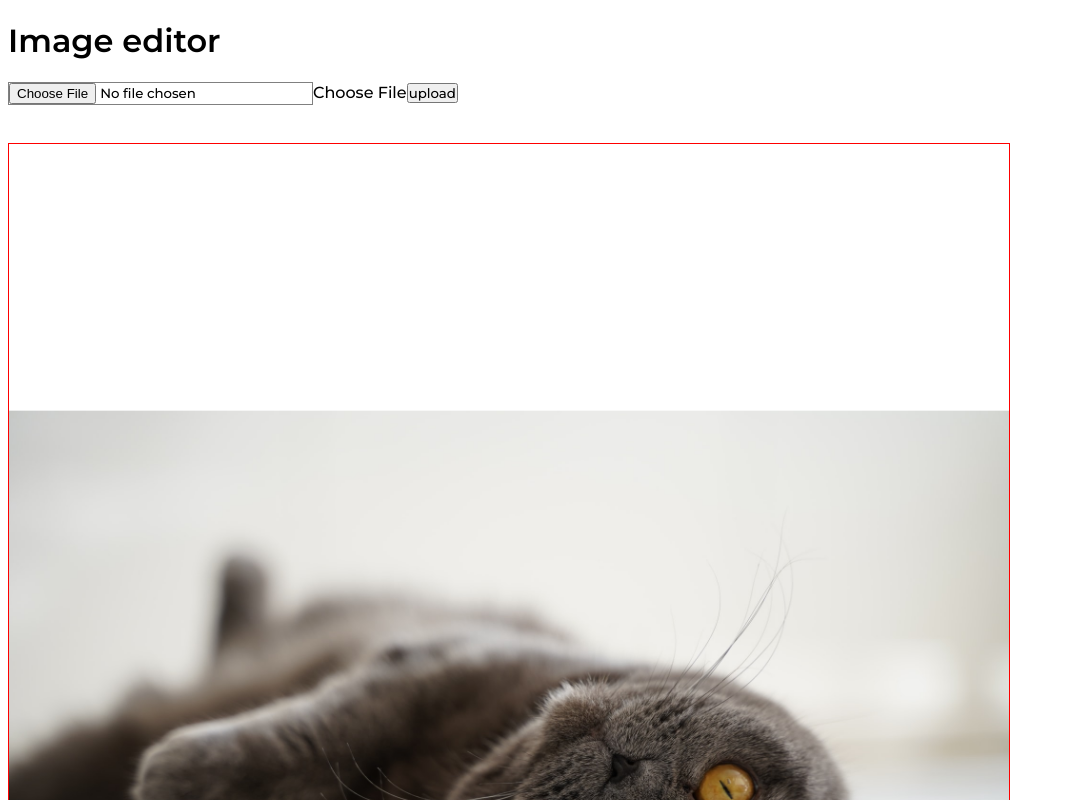
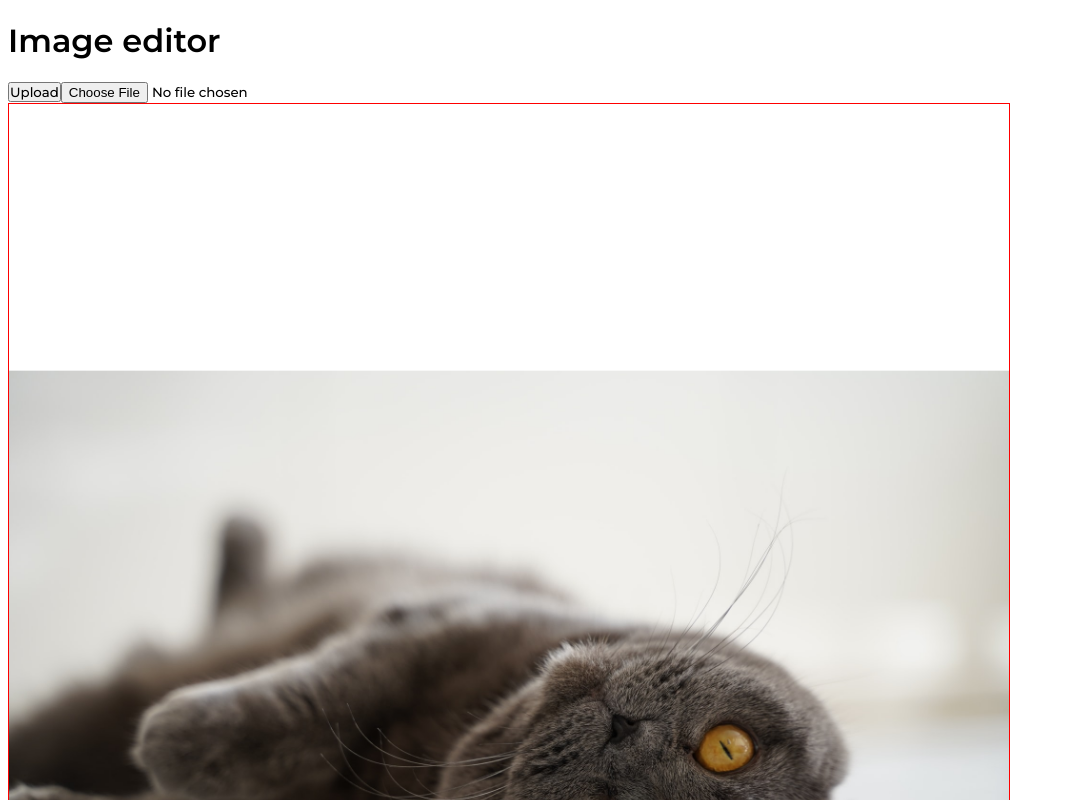
Before and after one commit to hannah-choi/image_editor, a React (Create React App) app in the folder client/: page / in a window 1280 px wide. Shown: the top 800 px of the page, without its empty margins (0-1065 px from the left). Built offline with nearby package versions, Linux system fonts and the light colour scheme.

Commit message:
enabled rendering & applying filter for updated image

```diff
--- a/client/src/App.js
+++ b/client/src/App.js
@@ -1,25 +1,23 @@
 import { useState, useEffect } from "react";
-import fileUpload from "express-fileupload";
 import "./App.css";
-import Upload from "./components/Upload";
+import File from "./components/File";
 import Canvas from "./components/Canvas";
 
 function App() {
     const [objectURL, setObjectURL] = useState("");
 
-    const fileUploadClick = e => {
+    const fileUpload = e => {
         const [file] = e.target.files;
         const src = URL.createObjectURL(file);
+        setObjectURL(src);
         URL.revokeObjectURL(objectURL);
-        setObjectURL(src);
     };
 
     return (
         <div className="App">
             <h1>Image editor</h1>
-            <div className="preview"></div>
-            <Upload />
-            <Canvas />
+            <File fileUpload={fileUpload} />
+            <Canvas newImagePath={objectURL} />
         </div>
     );
 }
--- a/client/src/components/Button.js
+++ b/client/src/components/Button.js
@@ -8,6 +8,7 @@ export default function Button({ filter, cssFilter, imagePath }) {
                 <img src={imagePath} alt={filter.name} />
                 {filter.overlays.map((overlay, index) => (
                     <div
+                        key={index}
                         style={{
                             backgroundColor: `${overlay.backgroundColor}`,
                             mixBlendMode: `${overlay.mixBlendMode}`,
--- a/client/src/components/Canvas.js
+++ b/client/src/components/Canvas.js
@@ -2,7 +2,7 @@ import React, { useRef, useState, useEffect } from "react";
 import filters from "./filters.js";
 import Button from "./Button";
 
-export default function Canvas() {
+export default function Canvas({ newImagePath }) {
     const canvasRef = useRef(null);
     const imageRef = useRef(null);
     const contextRef = useRef(null);
@@ -40,11 +40,12 @@ export default function Canvas() {
     };
 
     useEffect(() => {
-        imageRef.current.src = imagePath;
+        setImagePath(newImagePath ? newImagePath : imagePath);
+        imageRef.current.src = newImagePath ? newImagePath : imagePath;
         const canvas = canvasRef.current;
         const context = canvas.getContext("2d");
         contextRef.current = context;
-    }, []);
+    }, [newImagePath]);
 
     return (
         <div className="canvasWrapper">
--- /dev/null
+++ b/client/src/components/File.js
@@ -0,0 +1,16 @@
+import fileUpload from "express-fileupload";
+import React from "react";
+
+export default function File({ fileUpload }) {
+    return (
+        <div>
+            <button id="upload">Upload</button>
+            <input
+                type="file"
+                accept="image/*"
+                id="upload"
+                onChange={e => fileUpload(e)}
+            />
+        </div>
+    );
+}
```
